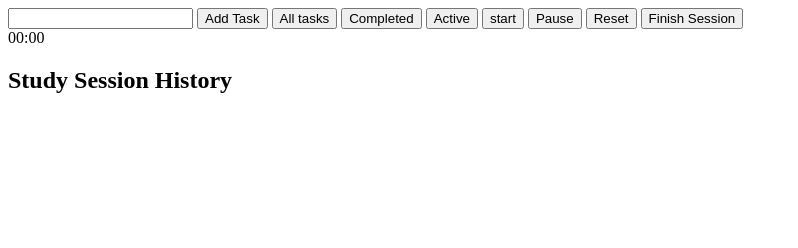
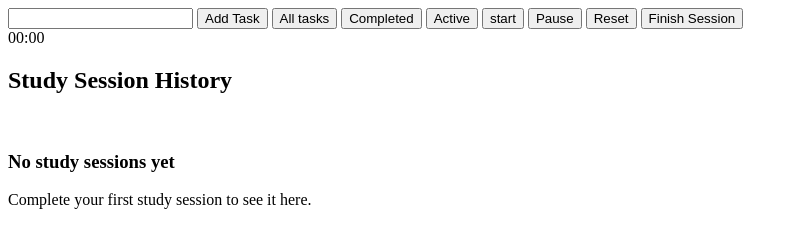
Before and after one commit to betulaydin3/study-tracker, a plain HTML site: page index.html in a window 1280 px wide. Shown: the whole page, without its empty margins (0-798 px from the left). Drawn offline with Linux system fonts and the light colour scheme.

Commit message:
Complete session history with newest first and empty state

```diff
--- a/index.html
+++ b/index.html
@@ -24,6 +24,9 @@
     <section>
         <h2>Study Session History</h2>
         <ul id="session-history"></ul>
+        <br>
+        <h3 id="h3">No study sessions yet</h3>
+        <p id="p">Complete your first study session to see it here.</p>
     </section>
 
     <ul id="task-list"></ul>
--- a/script.js
+++ b/script.js
@@ -10,10 +10,19 @@ const pauseBtn = document.querySelector("#pause-btn");
 const timerDisplay = document.querySelector("#timer-display");
 const resetBtn = document.querySelector("#reset-btn");
 const finishBtn = document.querySelector("#finish-btn");
-const sessionHistory = document.querySelector("#session-history")
+const sessionHistory = document.querySelector("#session-history");
+const h3 = document.querySelector("#h3");
+const paragraph = document.querySelector("#p");
+h3.hidden = true;
+paragraph.hidden = true;
+
 let sessions = [];
 if (sessionString !== null) {
     sessions = JSON.parse(sessionString);
+}
+if (sessions.length === 0) {
+    h3.hidden = false;
+    paragraph.hidden = false;
 }
 
 let tasks = [];
@@ -175,6 +184,8 @@ function showSession(session) {
     const list = document.createElement("li");
     list.textContent = session.date + " - " + formatTime(session.duration);
     sessionHistory.prepend(list);
+    h3.hidden = true
+    paragraph.hidden = true
 }
 sessions.forEach((session) => {
     showSession(session);
```
